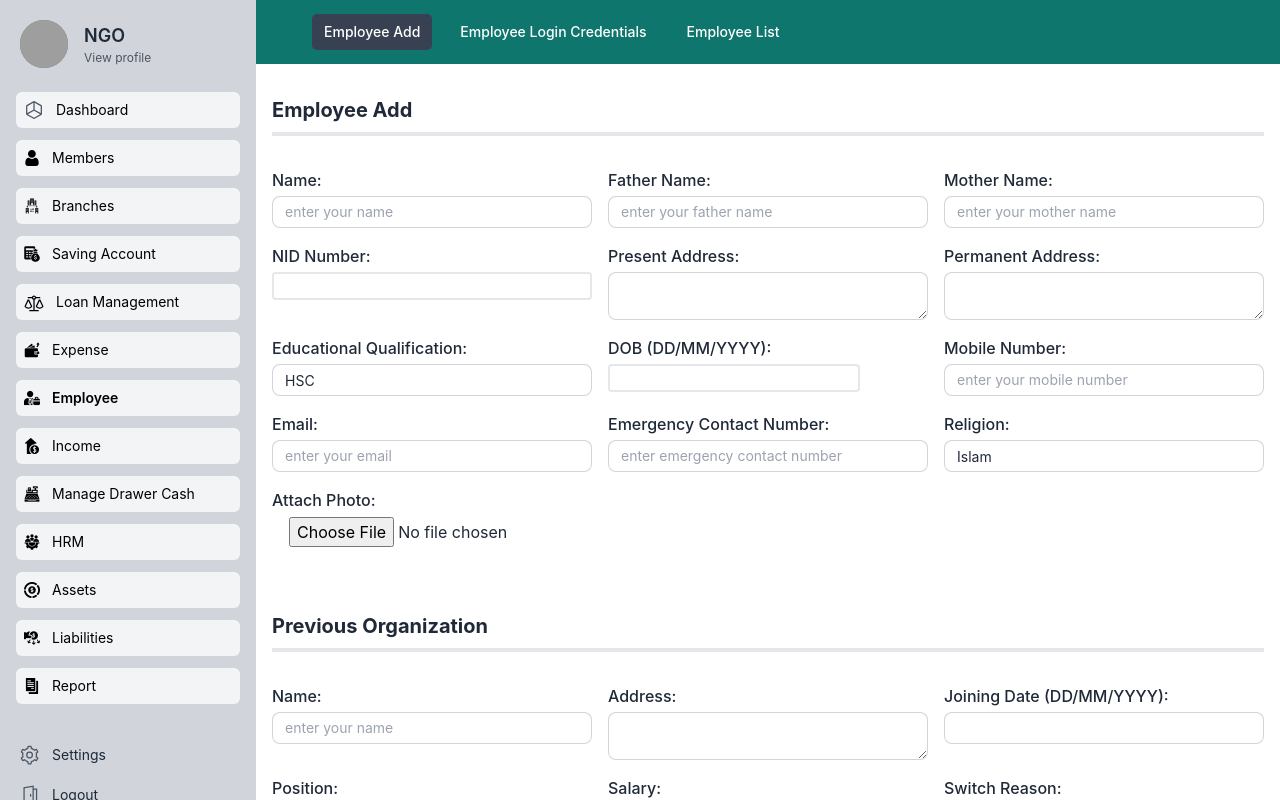
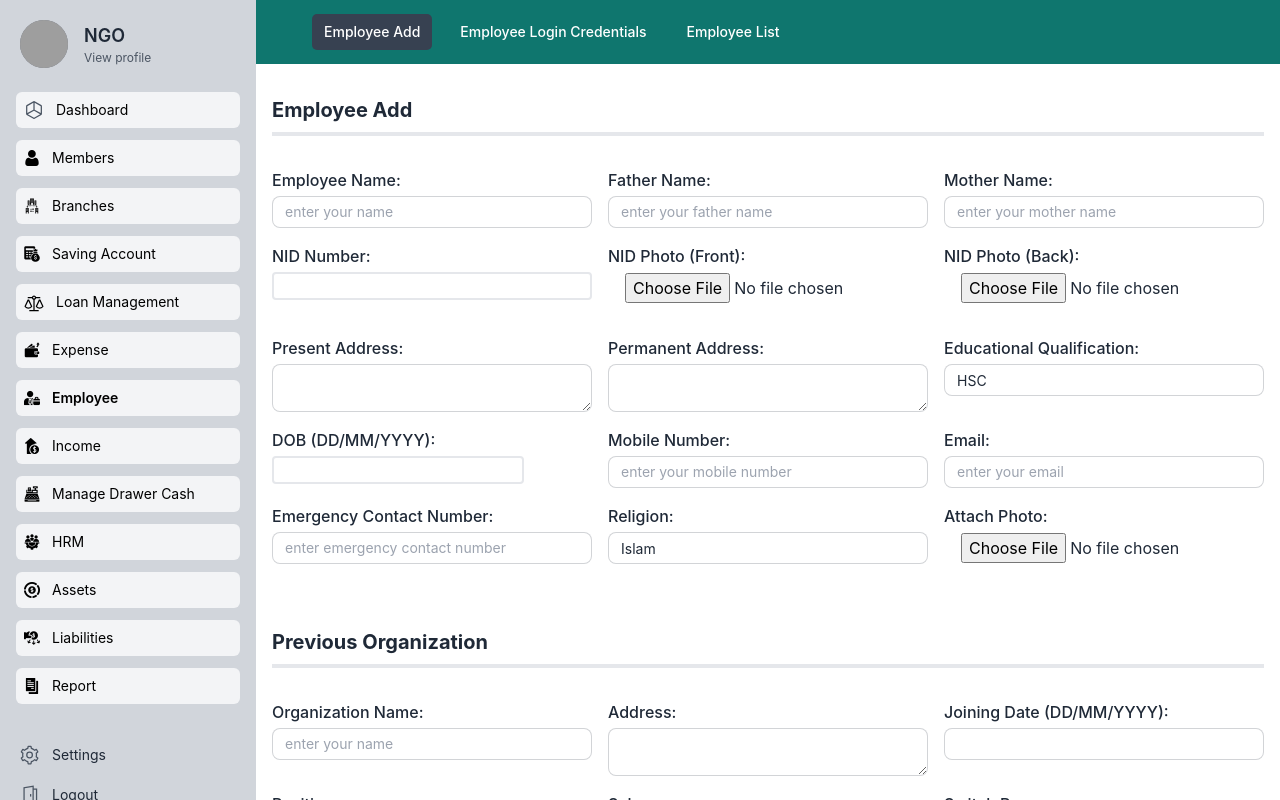
Before and after one commit to MDYeaminIslam/NGO_Project, a React (Vite) app: page /employee_add in a window 1280 px wide. Built offline with nearby package versions, Linux system fonts and the light colour scheme; no server answers; sample sign-in values are in the browser's storage; grey boxes are pictures that could not be loaded.

Commit message:
update employee add

```diff
--- a/src/pages/Employee/EmployeeAdd.jsx
+++ b/src/pages/Employee/EmployeeAdd.jsx
@@ -142,7 +142,7 @@ const EmployeeAdd = () => {
             <section className="grid grid-cols-1 md:grid-cols-3 max-w-5xl mx-auto gap-4">
               <div className="flex flex-col gap-1">
                 <label className="font-medium" htmlFor="name">
-                  Name:
+                  Employee Name:
                 </label>
                 <input
                   className="input input-bordered input-sm  hover:border-teal-500  "
@@ -205,6 +205,40 @@ const EmployeeAdd = () => {
                   id="nid_number"
                   type="number"
                   name="nidNumber"
+                />
+              </div>
+
+              <div className="flex flex-col gap-1">
+                <label
+                  className="font-medium"
+                  htmlFor="employee_nid_front_photo"
+                >
+                  NID Photo (Front):
+                </label>
+                <input
+                  onChange={handleChange}
+                  className="input input_bordered  hover:border-teal-500 "
+                  id="employee_nid_front_photo "
+                  type="file"
+                  name="nidPhotoFront"
+                  required
+                />
+              </div>
+
+              <div className="flex flex-col gap-1">
+                <label
+                  className="font-medium"
+                  htmlFor="employee_nid_back_photo"
+                >
+                  NID Photo (Back):
+                </label>
+                <input
+                  onChange={handleChange}
+                  className="input input_bordered  hover:border-teal-500 "
+                  id="employee_nid_back_photo "
+                  type="file"
+                  name="nidPhotoBack"
+                  required
                 />
               </div>
 
@@ -376,7 +410,7 @@ const EmployeeAdd = () => {
             <section className="grid grid-cols-1 md:grid-cols-3 max-w-5xl mx-auto gap-4">
               <div className="flex flex-col gap-1">
                 <label className="font-medium" htmlFor="name">
-                  Name:
+                  Organization Name:
                 </label>
                 <input
                   className="input input-bordered input-sm  hover:border-teal-500  "
@@ -606,7 +640,7 @@ const EmployeeAdd = () => {
             <section className="grid grid-cols-1 md:grid-cols-3 max-w-5xl mx-auto gap-4">
               <div className="flex flex-col gap-1">
                 <label className="font-medium" htmlFor="name">
-                  Name:
+                  Guarantor Name:
                 </label>
                 <input
                   className="input input-bordered input-sm  hover:border-teal-500  "
```
